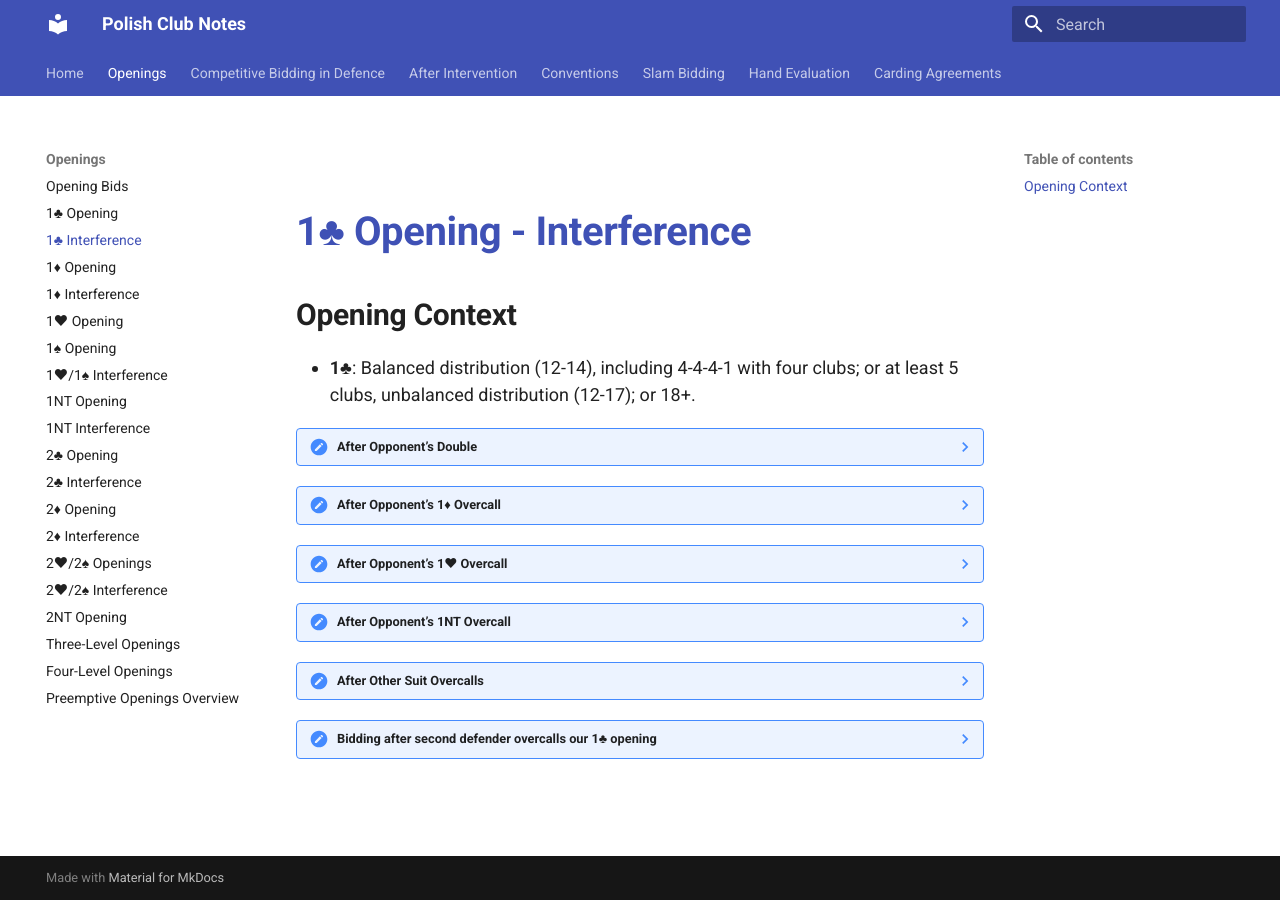
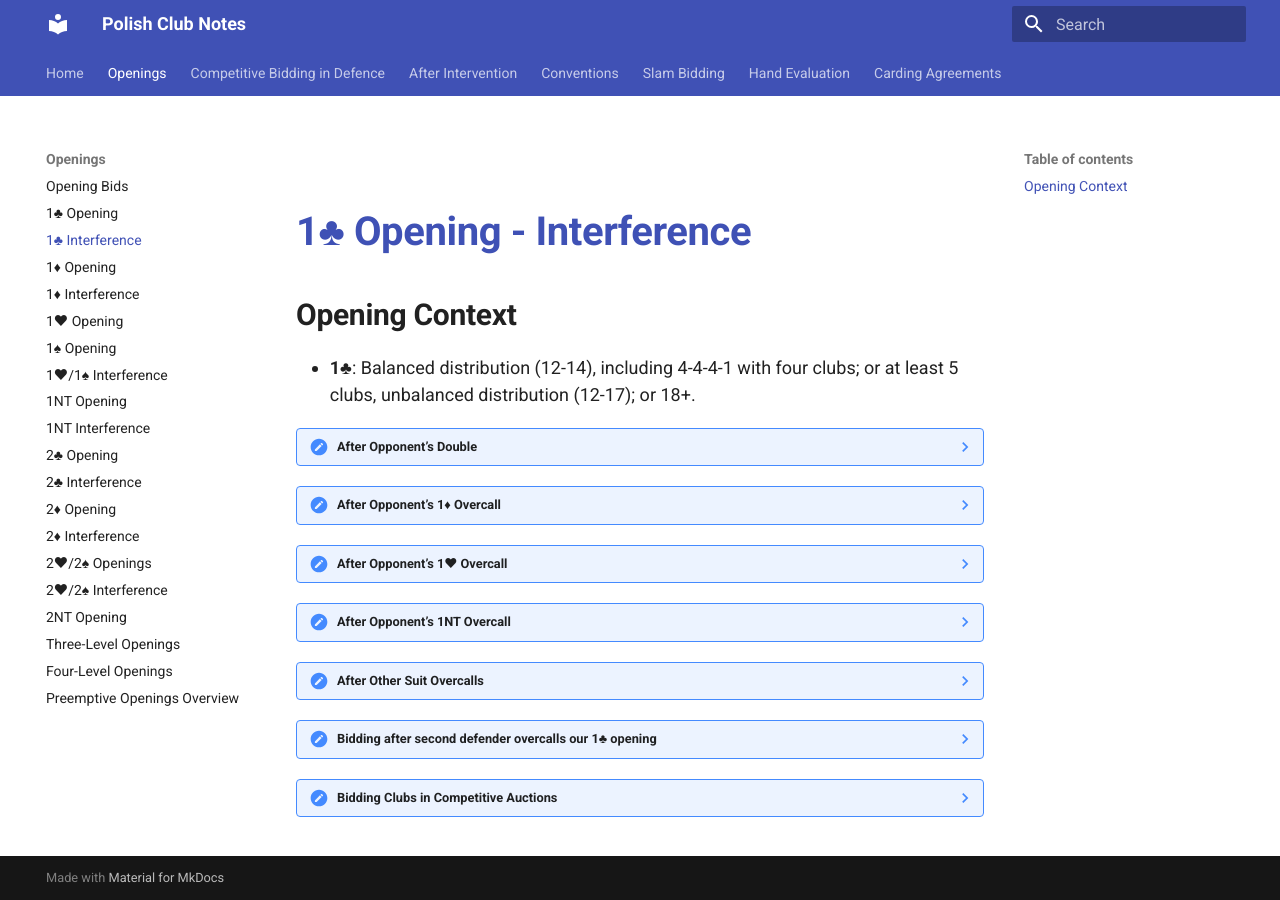
Before and after one commit to glindstrom/polish-club-notes, an MkDocs documentation site: the page built from docs/openings/one-club-interference.md, in a window 1280 px wide. Built offline with MkDocs 1.6.1 and Material for MkDocs 9.7.7, drawn with Linux system fonts in a browser that asks for light colours; some of the changed lines change nothing that is shown.

Commit message:
Add bidding clubs in competitve auctions and corrections

```diff
--- a/docs/openings/one-club-interference.md
+++ b/docs/openings/one-club-interference.md
@@ -20,8 +20,8 @@
     | 4♣/4♦/4♥/4♠ | 3-6; preemptive with very distributional hand           |
 
     #### Notes
-    - Pass: Opener should not leave 1♣ doubled if the next opponent passes.
-    - Redouble: Partner may pass with three clubs.
+    - Pass: Says nothing about clubs, opener should not leave 1♣ doubled if the next opponent passes.
+    - Redouble: Promises at least three clubs, partner may pass.
 
 ??? note "After Opponent’s 1♦ Overcall"
     ### After 1♣ - (1♦)
@@ -106,41 +106,61 @@
     #### After 1♣ - (Pass) - 1♥ - (1♠)
     | Opener’s Rebid | Meaning                                               |
     | -------------- | ----------------------------------------------------- |
+    | Pass           | 12-14; without three hearts                           |
     | Double         | 12-17; support double, 3+ hearts                      |
-    | 2♦             | 18+; [Odwrotka](../conventions/odwrotka.md)           |
+    | 1NT            | 12-14; good spade stopper                             |
+    | 2♣             | 12+; natural                                          |
+    | 2♥             | 18+; [Odwrotka](../conventions/odwrotka.md)           |
     | 2♠             | 18+; asking for a spade stopper, without three hearts |
-    | 3♠             | 15-17; splinter, shortness in spades, 4+ hearts       |
+    | 2NT            | 18+; natural with a spade stopper                     |
+    | 3♣             | 18+; natural                                          |
+    | 3♦             | 18+; natural                                          |
+    | 3♠             | 18+; splinter, shortness in spades, 4+ hearts         |
 
-    #### After 1♣ - (Pass) - 1♠ - (2♣)
-    | Opener’s Rebid | Meaning                                        |
-    | -------------- | ---------------------------------------------- |
-    | Double         | 12-17; support double, 3+ spades               |
-    | 2♦             | 18+; [Odwrotka](../conventions/odwrotka.md)    |
-    | 3♣             | 18+; asking for a club stopper, without a fit  |
-    | 4♣             | 15-17; splinter, shortness in clubs, 4+ spades |
+    #### After 1♣ - (Pass) - 1♥ - (2♦)
+    | Opener’s Rebid | Meaning                                                 |
+    | -------------- | ------------------------------------------------------- |
+    | Double         | 18+; says nothing about a fit in partner's suit         |
+    | 2NT            | 18+; natural, denies 3+ hearts, with a diamond stopper  |
+    | 3♣             | 15+; natural, 5+ clubs, forcing                         |
+    | 3♦             | 18+; asking for a diamond stopper, without three hearts |
 
-    #### After 1♣ - (Pass) - 1♠ - (2♥)
+    #### After 1♣ - (Pass) - 1♥ - (2♠)
+    | Opener’s Rebid | Meaning                                               |
+    | -------------- | ----------------------------------------------------- |
+    | Double         | 18+; says nothing about a fit in partner's suit       |
+    | 2NT            | 18+; natural                                          |
+    | 3♣             | 15+; natural, 5+ clubs, forcing                       |
+    | 3♥             | 18+; asking for a spade stopper, without three hearts |
+    | 3♠             | 18+; splinter, shortness in spades, 4+ hearts         |
+
+    #### After 1♣ - (Pass) - 1♠ - (3♥)
     | Opener’s Rebid | Meaning                                         |
     | -------------- | ----------------------------------------------- |
-    | Double         | 12-17; support double, 3+ spades                |
-    | 3♥             | 18+; asking for a heart stopper, denies a fit   |
-    | 4♥             | 15-17; splinter, shortness in hearts, 4+ spades |
+    | Double         | 18+; says nothing about a fit in partner's suit |
+    | 4♥             | 18+; splinter, shortness in hearts, 4+ spades   |
 
-    #### After 1♣ - (Pass) - 1♥ - (2♠)
-    | Opener’s Rebid | Meaning                                         |
-    | -------------- | ----------------------------------------------- |
-    | Double         | 12-17; support double, 3+ hearts                |
-    | 3♠             | 15-17; splinter, shortness in spades, 4+ hearts |
-
-    #### After 1♣ - (Pass) - 1♥ - (3♦)
-    | Opener’s Rebid | Meaning                                             |
-    | -------------- | --------------------------------------------------- |
-    | Double         | 18+; takeout double, says nothing about a heart fit |
-    | 4♦             | 15-17; splinter, shortness in diamonds, 4+ hearts   |
 
     #### Notes
-    - After an overcall at the two level, we use support double.
+    - After an overcall at the two level or higher, a double indicates a strong club (18+), and the fit-showing double convention does not apply.
     - 2♦ can be [Odwrotka](../conventions/odwrotka.md) in relevant sequences.
-    - After an overcall of 2♦ or higher, double often promises a Strong Club (18+;).
     - Opponent’s suit without a jump denies a fit.
     - Opponent’s suit with a jump is a splinter, showing shortness in the bid suit and support for partner’s suit.
+
+??? note "Bidding Clubs in Competitive Auctions"
+    ### Bidding Clubs in Competitive Auctions
+
+    Bidding clubs at the two level is not forcing, e.g., after 1♣ - (pass) - 1♥ - (1♠):
+    - 2♣: 12-17
+    - 3♣: 18+
+
+    A free 3♣ bid after a positive response to 1♣ is forcing.
+
+    With a weak hand and clubs, bid 2NT to play at the lowest level, e.g.:
+    - After 1♣ - (1♥) - 1NT - (2♥), or 1♣ - (1♥) - double - (2♥):
+      - 2NT: clubs, "I want to play at the lowest level"
+      - 3♣: clubs, forcing
+
+    However, after a negative double at the two level, e.g., 1♣ - (2♦/2♥/2♠) - double - (pass):
+    - 2NT: natural
+    - 3♣: non-forcing
```
